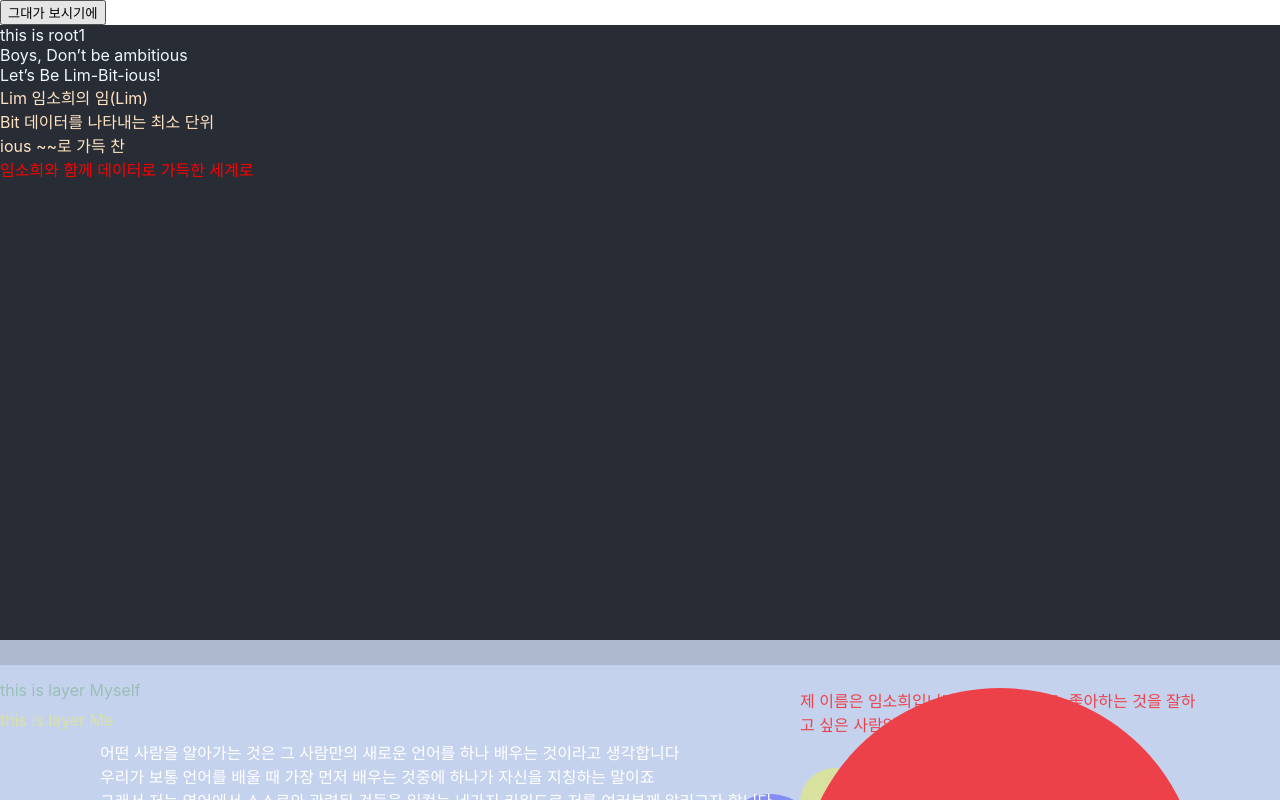
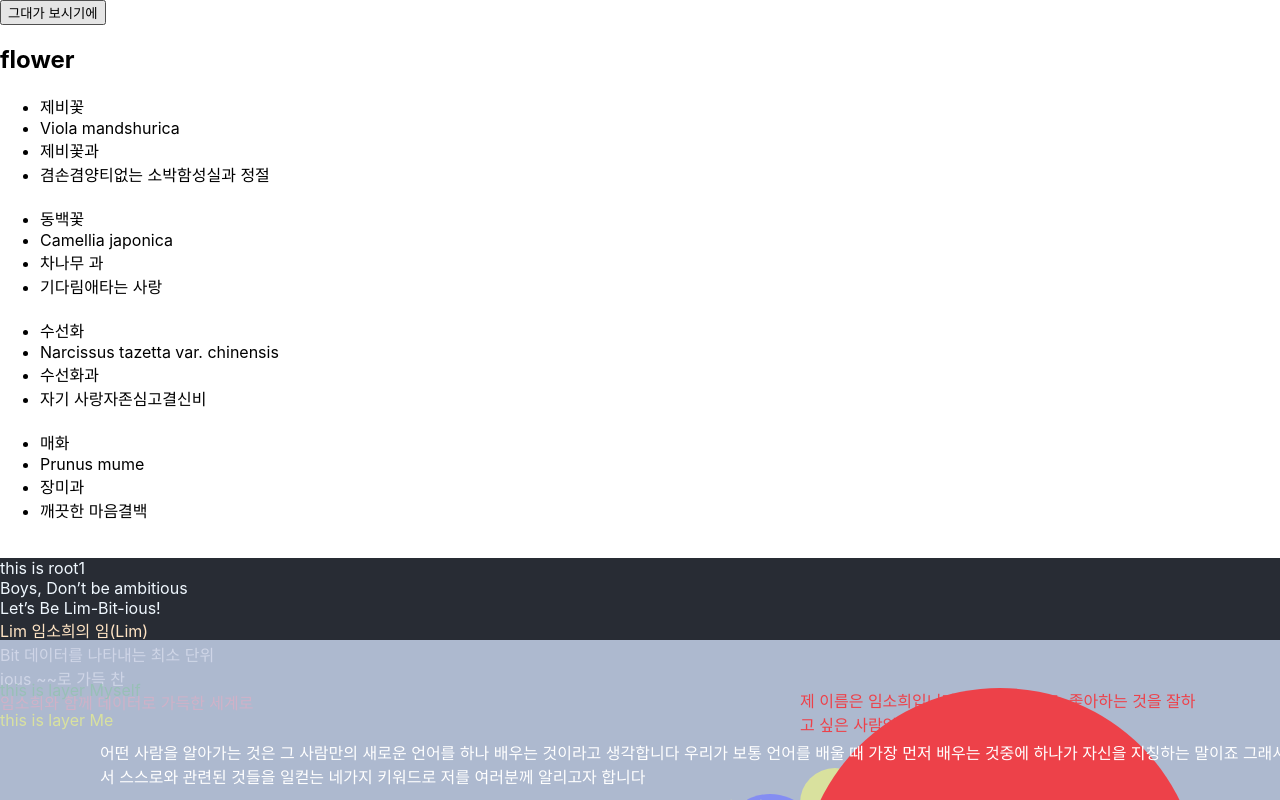
Before and after one commit to Lsohee/Project_mypofolReact_220623, a React (Create React App) app: page / in a window 1280 px wide. Shown: the top 800 px of the page. Built offline with nearby package versions, Linux system fonts and the light colour scheme.

Commit message:
.map()을 이용해 react pagenation 빌드업

```diff
--- a/src/App.js
+++ b/src/App.js
@@ -1,10 +1,22 @@
 import './web/style/webStyle.css';
-import {root1, root2} from "./web/module.js"
+import {Root1, Root2} from "./web/module.js"
+import flowerValue from './practice/test';
+
+function Test(){
+  return (
+  <div>
+    console test
+  </div>
+  )
+}
+
+let I = []
 
 let value = [true,false]
 let arr = ["제비꽃","동백꽃","수선화","매화"]
 function makeArr(){
   if(value[0]===true&&value[1]===false){
+    I.push(<Test/>)
     console.log(arr[0])
     value[0]=false
   }else if(value[0]===false&&value[1]===false){
@@ -17,7 +29,11 @@ function makeArr(){
     console.log(arr[3])
     value[1]=false
   }
+  console.log(I[0])
 }
+
+
+
 
 
 function App() {
@@ -26,9 +42,9 @@ function App() {
     <button onClick={makeArr}>
       그대가 보시기에
     </button>
-    {root1()}
-    {root2()}
-
+    {flowerValue()}
+    <Root1/>
+    <Root2/>
     </>
   );
 }
--- /dev/null
+++ b/src/practice/test.js
@@ -0,0 +1,55 @@
+const flower = [
+  {
+    "name": "제비꽃",
+    "family": "제비꽃과",
+    "scientificName": "Viola mandshurica",
+    "flowerLanguage":["겸손","겸양","티없는 소박함","성실과 정절"]
+  },
+  {
+    "name": "동백꽃",
+    "family": "차나무 과",
+    "scientificName": "Camellia japonica",
+    "flowerLanguage":["기다림","애타는 사랑"]
+  },
+  {
+    "name": "수선화",
+    "family": "수선화과",
+    "scientificName":"Narcissus tazetta var. chinensis",
+    "flowerLanguage":["자기 사랑","자존심","고결","신비"]
+  },
+  {
+    "name":"매화",
+    "family": "장미과",
+    "scientificName":"Prunus mume",
+    "flowerLanguage":["깨끗한 마음","결백"]
+  }
+]
+
+
+export default function flowerValue(){
+  return(
+    <section>
+      <h1>flower</h1>
+      <ul>
+        {flower.map(({name,family,scientificName,flowerLanguage})=>(
+          <>
+          <li>
+            {{name}.name}
+          </li>
+          <li>
+            {{scientificName}.scientificName}
+          </li>
+          <li>
+            {{family}.family}
+          </li>
+          <li>
+            {{flowerLanguage}.flowerLanguage}
+          </li>
+          <br></br>
+          </>
+        ))}
+      </ul>
+    </section>
+
+  )
+}
--- a/src/web/contantText.js
+++ b/src/web/contantText.js
@@ -1,4 +1,5 @@
 let contantText = {
+  intro: "어떤 사람을 알아가는 것은 그 사람만의 새로운 언어를 하나 배우는 것이라고 생각합니다 우리가 보통 언어를 배울 때 가장 먼저 배우는 것중에 하나가 자신을 지칭하는 말이죠 그래서 저는 영어에서 스스로와 관련된 것들을 일컫는 네가지 키워드로 저를 여러분께 알리고자 합니다",
   layerI:
   "제 이름은 임소희입니다. 현재 21살이고, 좋아하는 것을 잘하고 싶은 사람입니다"
   //  전북대학교 국제인문사회학과를 재학 중이며 현재 휴학하고 고향인 대전에서 좋아하는 걸 찾는 중입니다 gmail : limsohee0521@gmail.com github : https://github.com/Lsohee phone-number : 010-3207-2804",
--- a/src/web/module.js
+++ b/src/web/module.js
@@ -2,12 +2,13 @@ import LayerI from "./layerI.js"
 import LayerMy from "./layerMy.js"
 import LayerMe from "./layerMe.js"
 import LayerMyself from "./layerMyself.js"
+import contantText from "./contantText.js"
 
 // const btn = document.getElementById("click")
 // console.log(btn)
 // ? 선택한놈 나머지
 
-function root1(){
+function Root1(){
   return (
     <div id="root1">
       this is root1
@@ -28,7 +29,7 @@ function root1(){
 }
 
 
-function root2(){
+function Root2(){
     return(
       <div id="root2">
         {/* this is root2 */}
@@ -36,9 +37,7 @@ function root2(){
         {/* // memo this is div:nth-child(1) */}
           <div>
             <div>
-              어떤 사람을 알아가는 것은 그 사람만의 새로운 언어를 하나 배우는 것이라고 생각합니다 <br></br>
-              우리가 보통 언어를 배울 때 가장 먼저 배우는 것중에 하나가 자신을 지칭하는 말이죠<br></br>
-              그래서 저는 영어에서 스스로와 관련된 것들을 일컫는 네가지 키워드로 저를 여러분께 알리고자 합니다
+            {contantText.intro}
             </div>
           </div>
 
@@ -62,4 +61,4 @@ function root2(){
       )
   }
 
-export {root1, root2}
+export {Root1, Root2}
```
